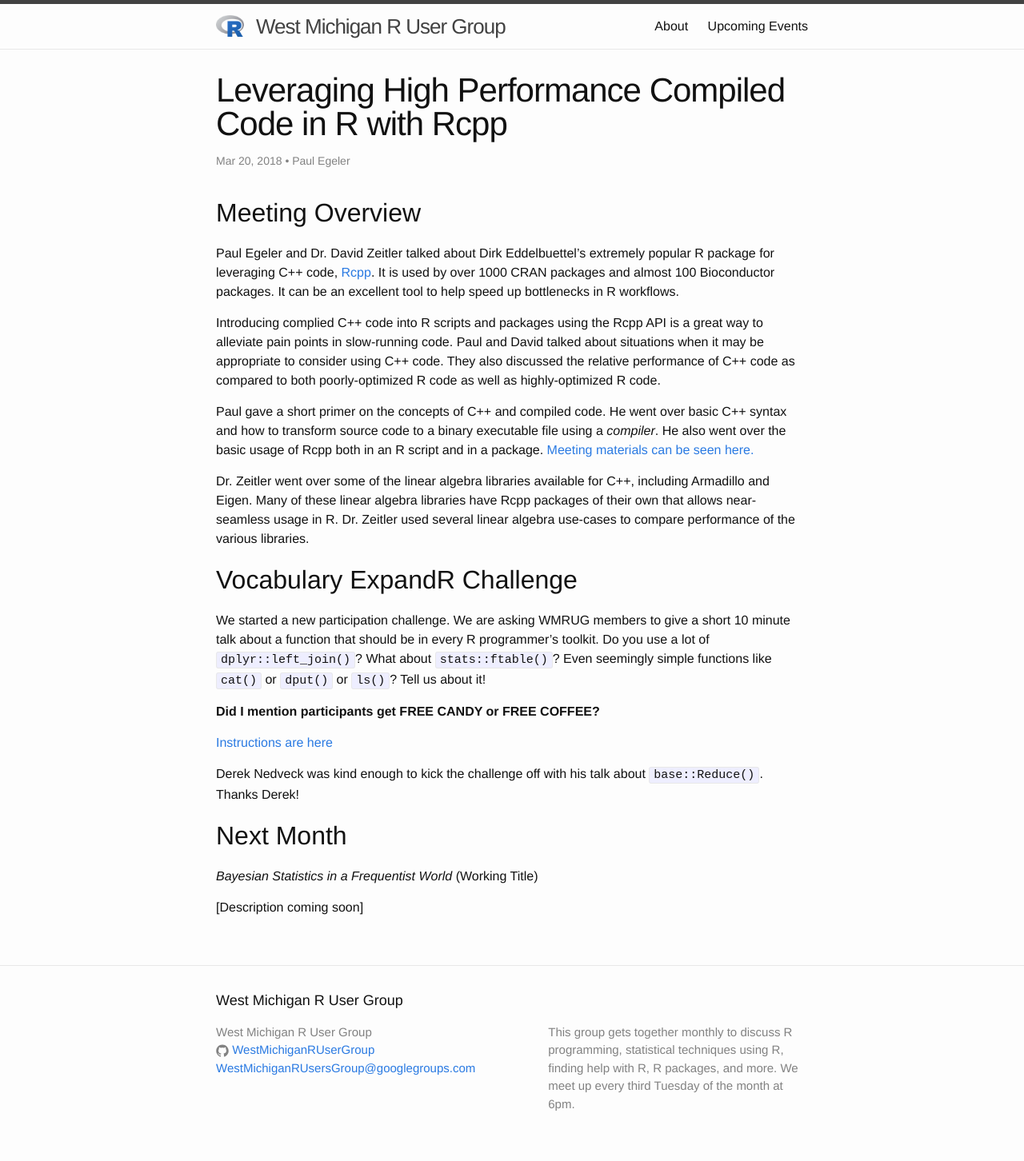
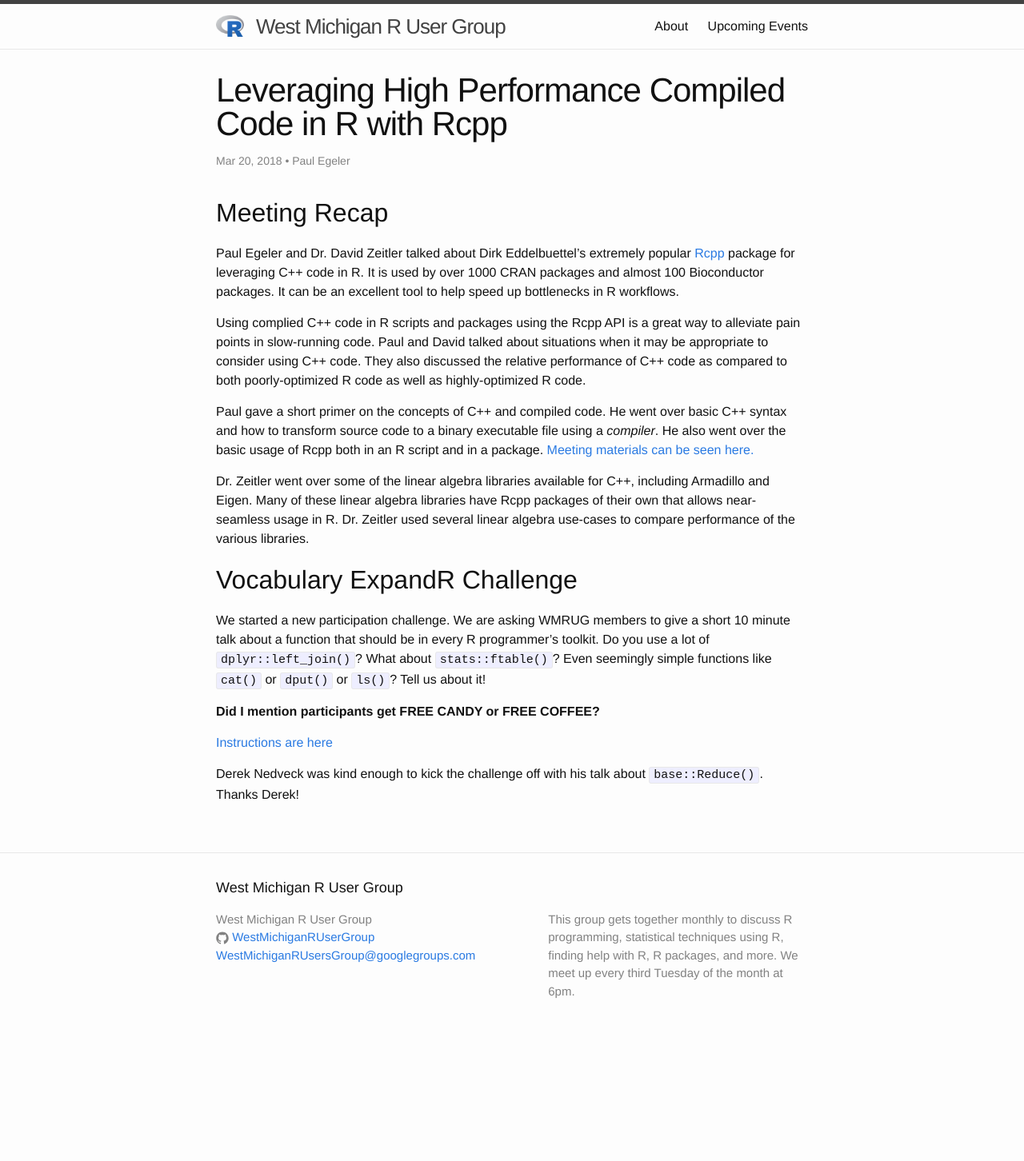
Before and after one commit to WestMichiganRUserGroup/WestMichiganRUserGroup.github.io, a Jekyll site: the page built from _posts/2018-03-20-Rcpp.md, in a window 1280 px wide. Shown: the whole page at 80% size. Built offline with Jekyll 4.4.1, drawn with Linux system fonts in a browser that asks for light colours; after the commit the page ends 1311 px from its top, so only the background shows below that.

Commit message:
Update and rename 2018-03-20-March-2018.md to 2018-03-20-Rcpp.md
Getting rid of Upcoming events since that is now a separate page.

```diff
--- a/_posts/2018-03-20-March-2018.md
+++ b/_posts/2018-03-20-Rcpp.md
@@ -6,11 +6,11 @@ author: Paul Egeler
 categories: jekyll update
 ---
 
-## Meeting Overview
+## Meeting Recap
 
-Paul Egeler and Dr. David Zeitler talked about Dirk Eddelbuettel's extremely popular R package for leveraging C++ code, [Rcpp](http://www.rcpp.org/). It is used by over 1000 CRAN packages and almost 100 Bioconductor packages. It can be an excellent tool to help speed up bottlenecks in R workflows.
+Paul Egeler and Dr. David Zeitler talked about Dirk Eddelbuettel's extremely popular [Rcpp](http://www.rcpp.org/) package for leveraging C++ code in R. It is used by over 1000 CRAN packages and almost 100 Bioconductor packages. It can be an excellent tool to help speed up bottlenecks in R workflows.
 
-Introducing complied C++ code into R scripts and packages using the Rcpp API is a great way to alleviate pain points in slow-running code. Paul and David talked about situations when it may be appropriate to consider using C++ code. They also discussed the relative performance of C++ code as compared to both poorly-optimized R code as well as highly-optimized R code.
+Using complied C++ code in R scripts and packages using the Rcpp API is a great way to alleviate pain points in slow-running code. Paul and David talked about situations when it may be appropriate to consider using C++ code. They also discussed the relative performance of C++ code as compared to both poorly-optimized R code as well as highly-optimized R code.
 
 Paul gave a short primer on the concepts of C++ and compiled code. He went over basic C++ syntax and how to transform source code to a binary executable file using a *compiler*. He also went over the basic usage of Rcpp both in an R script and in a package. [Meeting materials can be seen here.](https://pegeler.github.io/WMRUG/rcpp.html)
 
@@ -25,9 +25,3 @@ We started a new participation challenge. We are asking WMRUG members to give a
 [Instructions are here](https://github.com/WestMichiganRUserGroup/vocab-expandR/blob/master/README.md)
 
 Derek Nedveck was kind enough to kick the challenge off with his talk about `base::Reduce()`. Thanks Derek!
-
-## Next Month
-
-*Bayesian Statistics in a Frequentist World* (Working Title)
-
-[Description coming soon]
```
